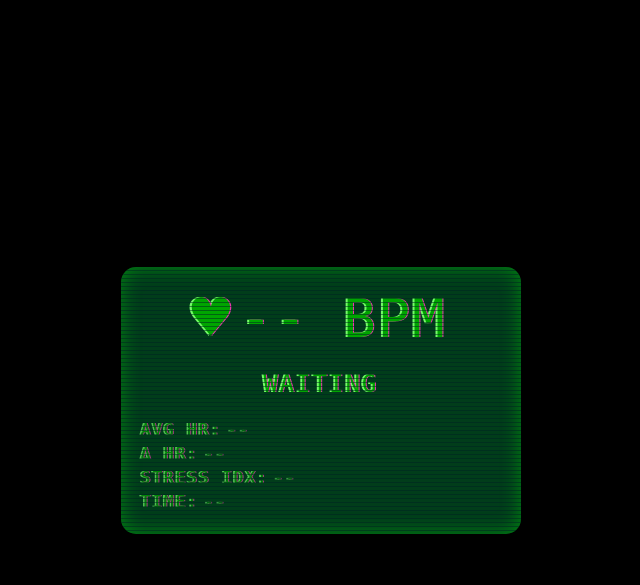
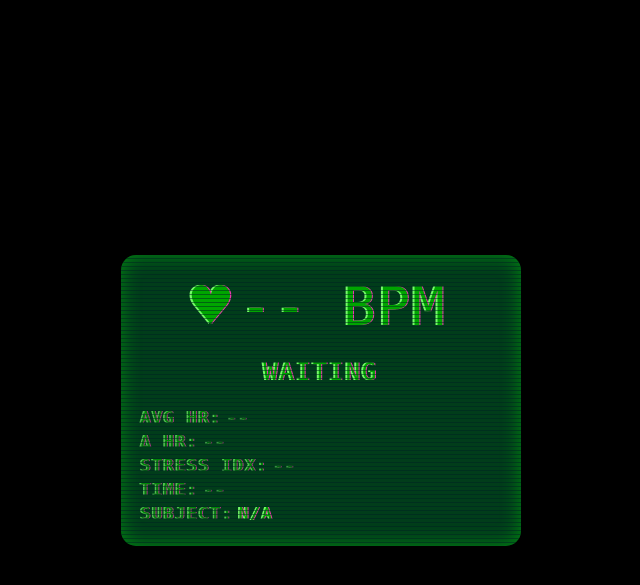
Before and after one commit to NinNonNan/biometric, a Flask app: page / in a window 1280 px wide. Shown: the top 585 px of the page, without its empty margins (319-959 px from the left). Run offline with Flask 3, Linux system fonts and the light colour scheme.

Commit message:
Add subject name

```diff
--- a/bot.py
+++ b/bot.py
@@ -27,7 +27,7 @@ while True:
         current_hr = max(55, min(140, current_hr))
 
         # Prepara i dati da inviare
-        payload = {"hr": current_hr}
+        payload = {"hr": current_hr, "subject": "John Doe"}
 
         # Invia la richiesta POST al server
         response = requests.post(URL, json=payload, timeout=10)
--- a/server.py
+++ b/server.py
@@ -32,7 +32,8 @@ hr_data = {
     "hr_avg": "--",
     "delta_hr": "--",
     "stress": "--",
-    "state": "WAITING"
+    "state": "WAITING",
+    "subject": "N/A"
 }
 hr_list = deque(maxlen=60)
 
@@ -42,7 +43,7 @@ LOG_FILE = os.path.join(BASE_DIR, "biometrics_log.csv")
 if not os.path.exists(LOG_FILE):
     with open(LOG_FILE, mode='w', newline='') as f:
         writer = csv.writer(f)
-        writer.writerow(["timestamp","hr","hr_avg","delta_hr","stress","state"])
+        writer.writerow(["timestamp","hr","hr_avg","delta_hr","stress","state","subject"])
 
 # Funzione per limitare i valori tra min e max
 def clamp(value, min_val=0, max_val=100):
@@ -60,6 +61,9 @@ def update_hr():
         hr = int(data['hr'])
     except (ValueError, TypeError):
         return jsonify({"error": "HR deve essere un numero intero"}), 400
+
+    # Legge il soggetto dal payload, altrimenti mantiene l'ultimo conosciuto
+    subject = data.get('subject', hr_data.get('subject', 'N/A'))
 
     raw_ts = data.get('ts')
     if raw_ts:
@@ -90,13 +94,14 @@ def update_hr():
         "hr_avg": round(hr_avg,1),
         "delta_hr": round(delta_hr,1),
         "stress": round(stress,1),
-        "state": state
+        "state": state,
+        "subject": subject
     })
 
     # Scrivi log CSV
     with open(LOG_FILE, mode='a', newline='') as f:
         writer = csv.writer(f)
-        writer.writerow([ts, hr, round(hr_avg,1), round(delta_hr,1), round(stress,1), state])
+        writer.writerow([ts, hr, round(hr_avg,1), round(delta_hr,1), round(stress,1), state, subject])
 
     return jsonify({"status": "ok"}), 200
 
--- a/static/script.js
+++ b/static/script.js
@@ -16,6 +16,7 @@ function fetchData() {
             document.getElementById('delta').innerText = data.delta_hr;
             document.getElementById('stress').innerText = data.stress;
             document.getElementById('ts').innerText = data.ts;
+            document.getElementById('subject').innerText = data.subject;
         });
 }
 setInterval(fetchData, 1000);
--- a/templates/index.html
+++ b/templates/index.html
@@ -17,6 +17,7 @@
             <div><span class="label">Δ HR:</span><span id="delta">{{ hr_data.delta_hr }}</span></div>
             <div><span class="label">STRESS IDX:</span><span id="stress">{{ hr_data.stress }}</span></div>
             <div><span class="label">TIME:</span><span id="ts">{{ hr_data.ts }}</span></div>
+            <div><span class="label">SUBJECT:</span><span id="subject">{{ hr_data.subject }}</span></div>
         </div>
     </div>
     <script src="{{ url_for('static', filename='script.js') }}"></script>
```
